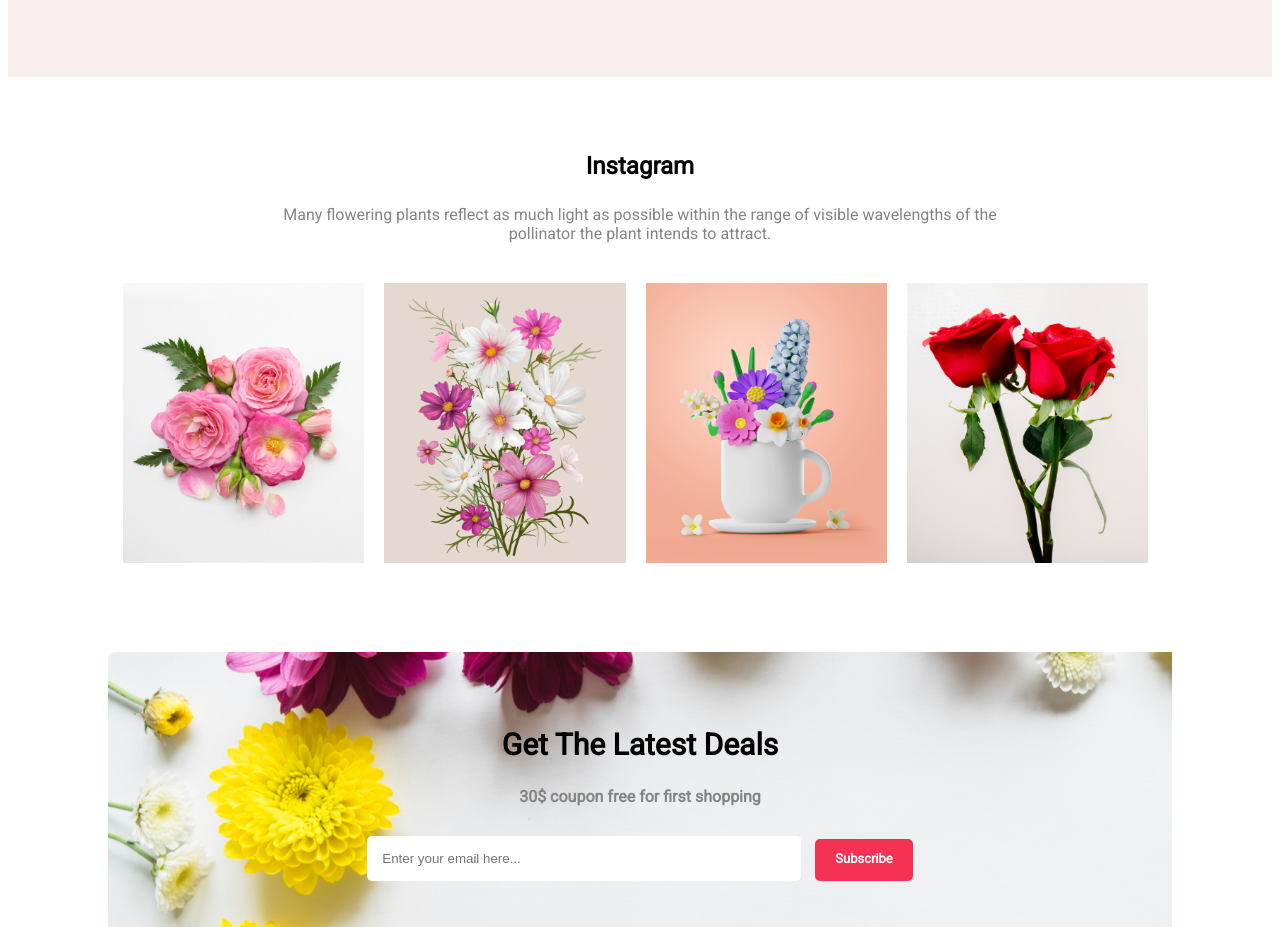
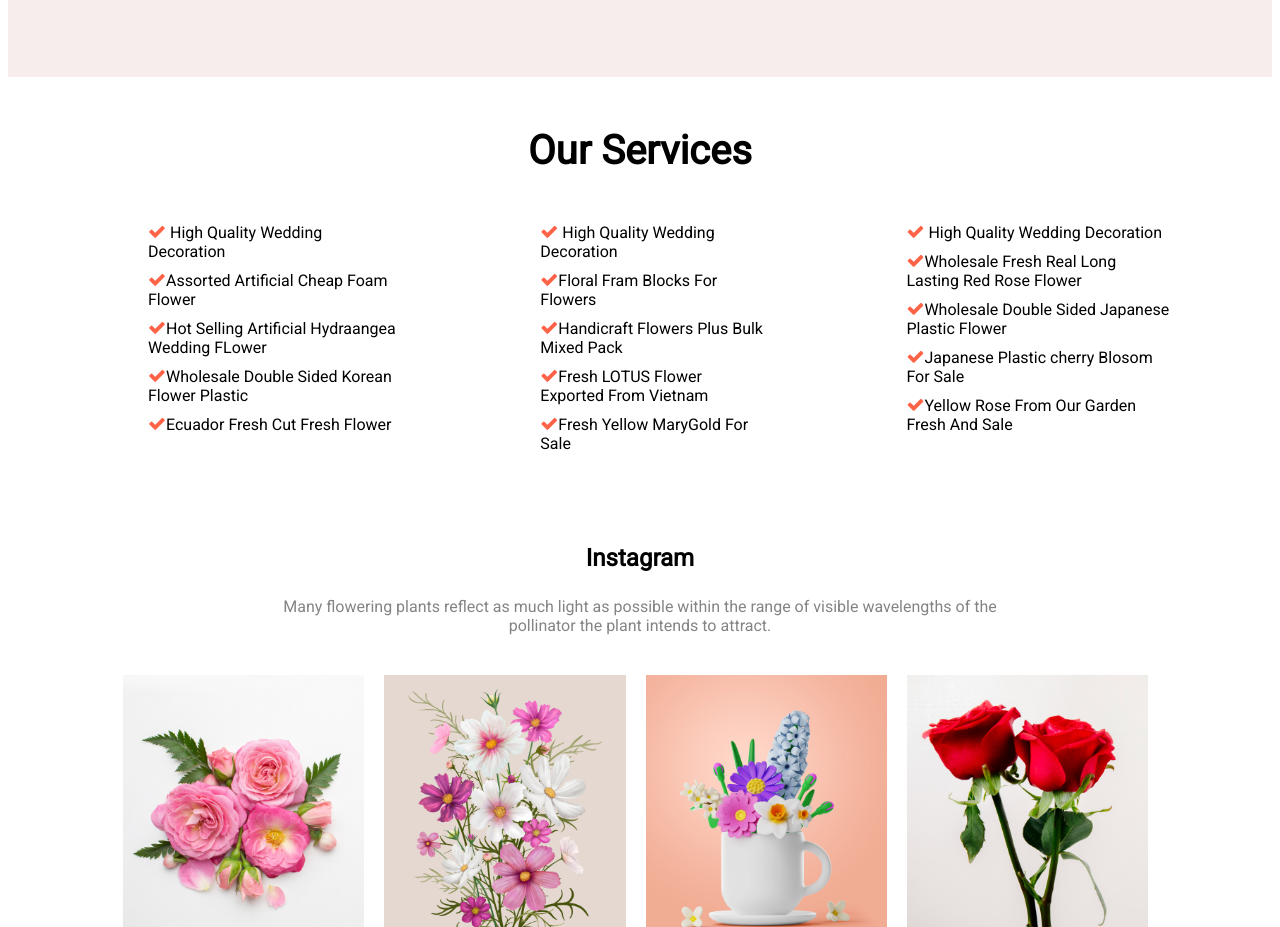
Before and after one commit to Shamsur-Rahaman/FlowerWeb_assignment, a plain HTML site: page index.html in a window 1280 px wide. Shown: the part 1589-2516 px from the top of the page. Drawn offline with Linux system fonts and the light colour scheme.

Commit message:
our service added

```diff
--- a/index.html
+++ b/index.html
@@ -58,6 +58,43 @@
         </div>
 
     </section>
+
+    <section class="mid-section our-service">
+        <h1 class="service-header">Our Services</h1>
+
+        <div class="service-container">
+            <div class="service-list-container">
+                <ul>
+                    <li><i class="fa fa-check" style="font-size:18px"></i> High Quality Wedding Decoration</li>
+                    <li><i class="fa fa-check" style="font-size:18px"></i>Assorted Artificial Cheap Foam Flower</li>
+                    <li><i class="fa fa-check" style="font-size:18px"></i>Hot Selling Artificial Hydraangea Wedding FLower</li>
+                    <li><i class="fa fa-check" style="font-size:18px"></i>Wholesale Double Sided Korean Flower Plastic</li>
+                    <li><i class="fa fa-check" style="font-size:18px"></i>Ecuador Fresh Cut Fresh Flower</li>
+                </ul>
+            </div>
+            <div class="service-list-container">
+                <ul>
+                    <li><i class="fa fa-check" style="font-size:18px"></i> High Quality Wedding Decoration</li>
+                    <li><i class="fa fa-check" style="font-size:18px"></i>Floral Fram Blocks For Flowers</li>
+                    <li><i class="fa fa-check" style="font-size:18px"></i>Handicraft Flowers Plus Bulk Mixed Pack</li>
+                    <li><i class="fa fa-check" style="font-size:18px"></i>Fresh LOTUS Flower Exported From Vietnam</li>
+                    <li><i class="fa fa-check" style="font-size:18px"></i>Fresh Yellow MaryGold For Sale</li>
+                </ul>
+            </div>
+            <div class="service-list-container">
+                <ul>
+                    <li><i class="fa fa-check" style="font-size:18px"></i> High Quality Wedding Decoration</li>
+                    <li><i class="fa fa-check" style="font-size:18px"></i>Wholesale Fresh Real Long Lasting Red Rose Flower</li>
+                    <li><i class="fa fa-check" style="font-size:18px"></i>Wholesale Double Sided Japanese Plastic Flower</li>
+                    <li><i class="fa fa-check" style="font-size:18px"></i>Japanese Plastic cherry Blosom For Sale</li>
+                    <li><i class="fa fa-check" style="font-size:18px"></i>Yellow Rose From Our Garden Fresh And Sale</li>
+                </ul>
+            </div>
+        </div>
+
+    </section>
+
+
     <section class="mid-section social-review">
         <h1 class="social-header">Instagram</h1>
         <p class="social-des">Many flowering plants reflect as much light as possible within the range of visible wavelengths of the pollinator the plant intends to attract.</p>
--- a/style.css
+++ b/style.css
@@ -217,3 +217,22 @@ body{
     color: #272727;
     font-size: 14px;
 }
+
+
+.service-container{
+    display: flex;
+    gap: 100px;
+    /* text-align: center; */
+    /* align-items: center; */
+}
+.service-header{
+    text-align: center;
+    font-size: 40px;
+}
+.service-list-container ul li{
+    list-style: none;
+    margin-top: 10px;
+}
+.fa-check{
+    color: tomato;
+}
```
